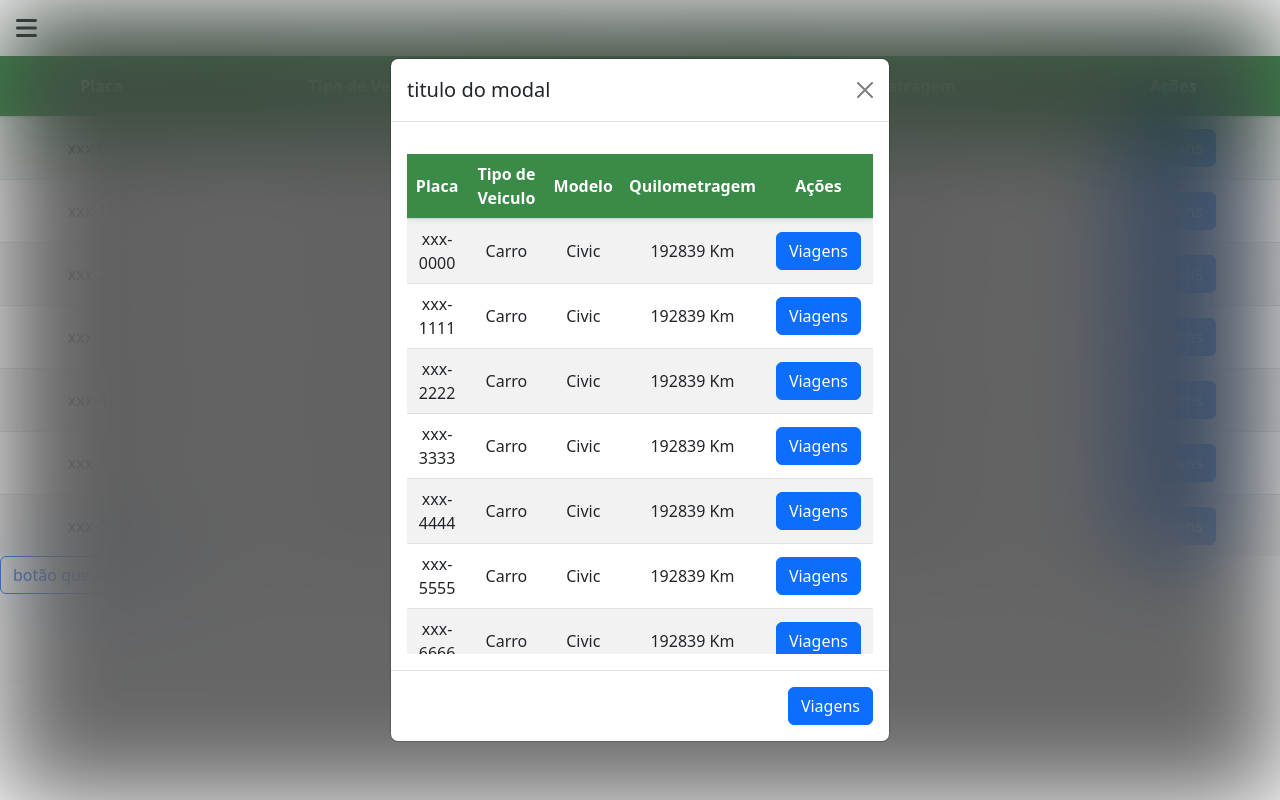
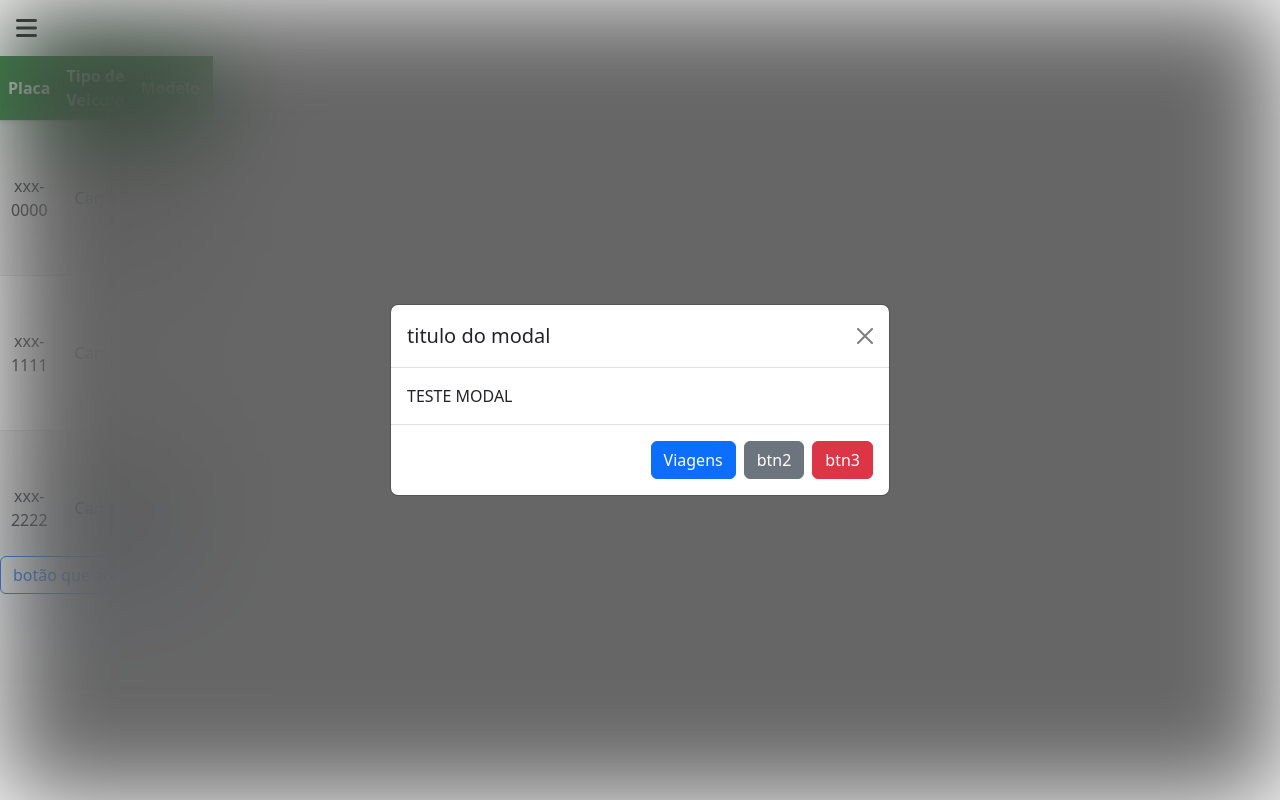
Before and after one commit to Matheus-Zauza-Maschietto/Maringa-Frotas-Vue, a Vue app in the folder project/: page / in a window 1280 px wide. Both pictures are taken after a click on the button "botão que abre modal". Built offline with nearby package versions, Linux system fonts and the light colour scheme.

Commit message:
Update HomeView.vue

```diff
--- a/project/src/views/HomeView.vue
+++ b/project/src/views/HomeView.vue
@@ -1,7 +1,7 @@
 <template>
   <div class="home">
     <SideMenuC/>
-    <TableC
+    <TableC class="col-2"
       :headers="['Placa', 'Tipo de Veiculo', 'Modelo', 'Quilometragem']"
       :body="[{Placa: 'xxx-0000', TipoDeVeiculo: 'Carro', Modelo: 'Civic', Quilometragem: '192839 Km'},
               {Placa: 'xxx-1111', TipoDeVeiculo: 'Carro', Modelo: 'Civic', Quilometragem: '192839 Km'},
@@ -18,21 +18,7 @@
 
     <button class="btn btn-outline-primary" @click="exibirModal = !exibirModal">botão que abre modal</button>
     <ModalC titulo="titulo do modal" :exibir="exibirModal" @fecharModal="exibirModal=false" :botoes="botoes">
-      <p>{{ body }}</p>
-      <TableC
-      :headers="['Placa', 'Tipo de Veiculo', 'Modelo', 'Quilometragem']"
-      :body="[{Placa: 'xxx-0000', TipoDeVeiculo: 'Carro', Modelo: 'Civic', Quilometragem: '192839 Km'},
-              {Placa: 'xxx-1111', TipoDeVeiculo: 'Carro', Modelo: 'Civic', Quilometragem: '192839 Km'},
-              {Placa: 'xxx-2222', TipoDeVeiculo: 'Carro', Modelo: 'Civic', Quilometragem: '192839 Km'},
-              {Placa: 'xxx-3333', TipoDeVeiculo: 'Carro', Modelo: 'Civic', Quilometragem: '192839 Km'},
-              {Placa: 'xxx-4444', TipoDeVeiculo: 'Carro', Modelo: 'Civic', Quilometragem: '192839 Km'},
-              {Placa: 'xxx-5555', TipoDeVeiculo: 'Carro', Modelo: 'Civic', Quilometragem: '192839 Km'},
-              {Placa: 'xxx-6666', TipoDeVeiculo: 'Carro', Modelo: 'Civic', Quilometragem: '192839 Km'},
-              {Placa: 'xxx-7777', TipoDeVeiculo: 'Carro', Modelo: 'Civic', Quilometragem: '192839 Km'},
-              {Placa: 'xxx-8888', TipoDeVeiculo: 'Carro', Modelo: 'Civic', Quilometragem: '192839 Km'}]"
-      :botoes="botoes"
-      @exibirModal="iniciarModal($event)"
-    />
+      TESTE MODAL
     </ModalC>
 
   </div>
@@ -56,7 +42,9 @@ export default {
       exibirModal: false,
       body: '',
       botoes: [
-        new botao(1, 'Viagens', 'btn-primary', 'exibirModal')
+        new botao(1, 'Viagens', 'btn-primary', 'exibirModal'),
+        new botao(1, 'btn2', 'btn-secondary', 'exibirModal'),
+        new botao(1, 'btn3', 'btn-danger', 'exibirModal')
       ]
     }
   },
```
